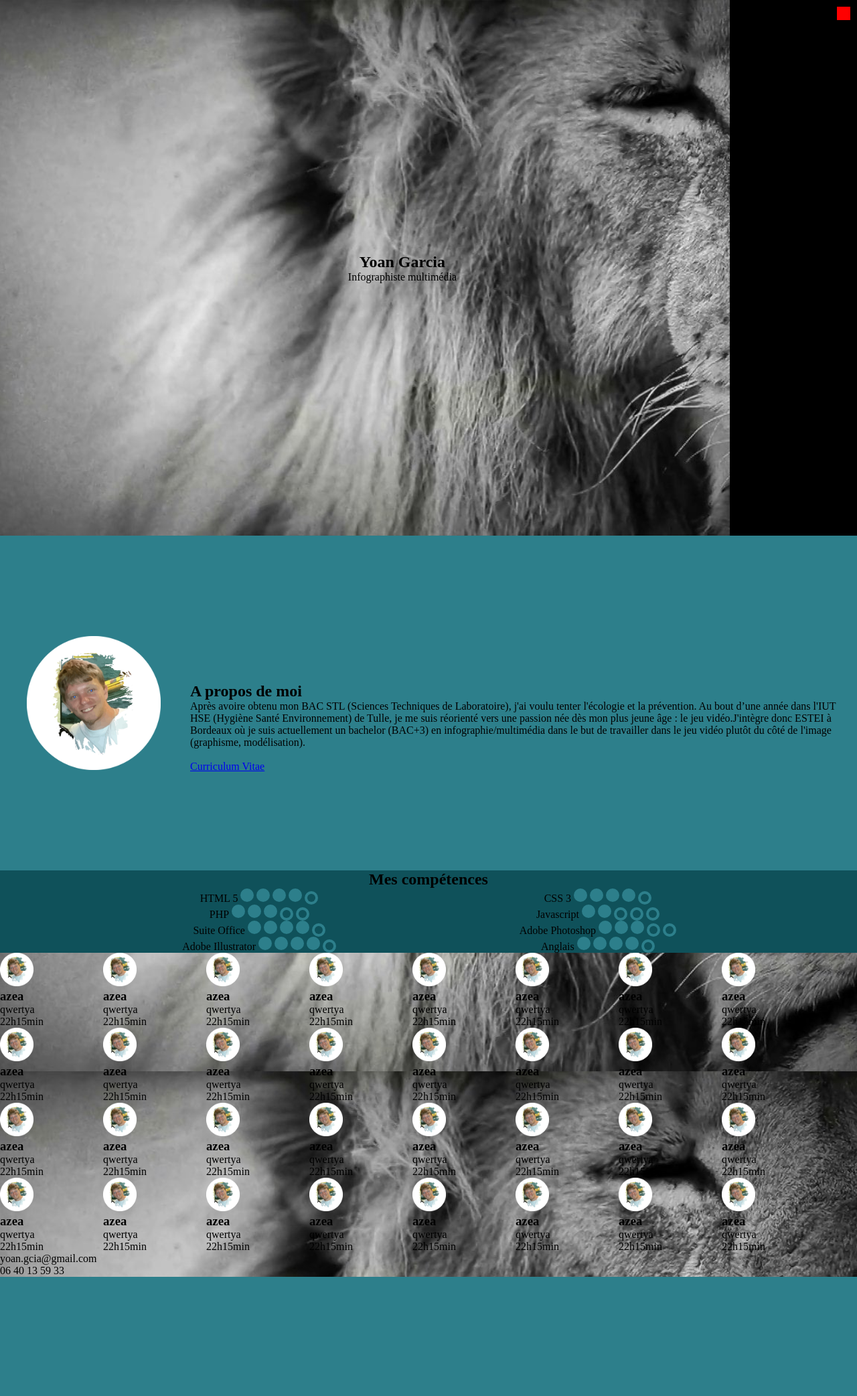
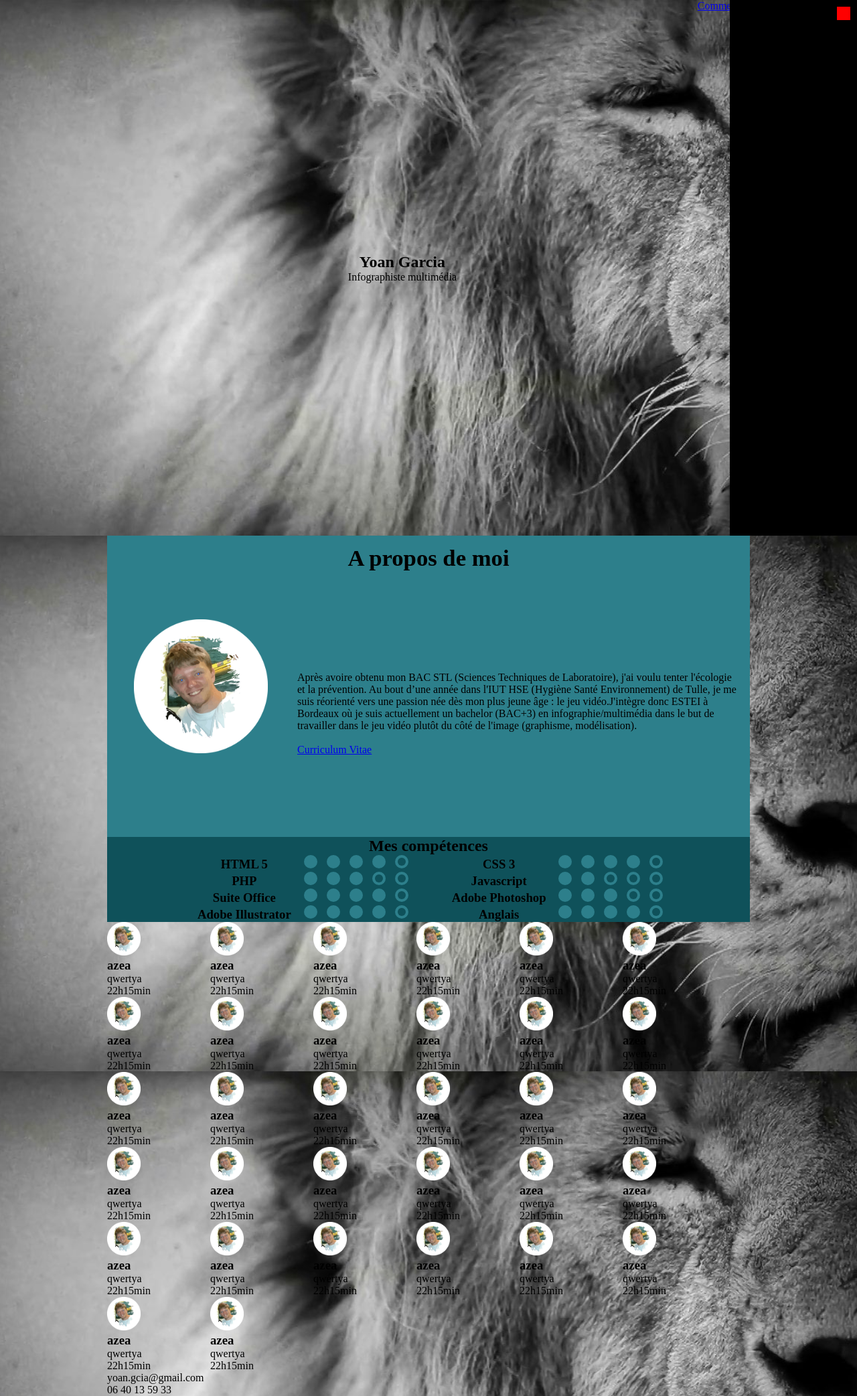
Before and after one commit to YoanGarcia/Porfolio, a PHP site: page / in a window 1280 px wide. Shown: the whole page at 67% size. Before the commit the page ends 1907 px from the top, so only its background shows below. Run offline with PHP 8.4, Linux system fonts and the light colour scheme; data comes from the database, SQL or seed files in the repository.

Commit message:
aze
les point de compétence toujour décaler mais moin

```diff
--- a/css/style.css
+++ b/css/style.css
@@ -10,40 +10,8 @@
 	background-repeat: no-repeat;
 	background-size: cover;
 	background-attachment: fixed;
-}
-
-.check
-{
-	display: inline-block;
-	background: rgb(45, 127, 139);
-	width: 20px;
-	height: 20px;
-	border-radius: 20px;
-}
-
-.uncheck
-{
-	display: flex;
-	background: rgb(45, 127, 139);
-	width: 20px;
-	height: 20px;
-	border-radius: 20px;
-}
-
-.uncheck1
-{
-	margin: auto;
-	display: inline-block;
-	background: rgb(15, 81, 90);
-	width: 12px;
-	height: 12px;
-	border-radius: 12px;
-}
-
-.uncheck2
-{
-	width: 20px;
-	display: inline-block;
+	width: 960px;
+	margin: 0 auto;
 }
 
 .bouton_commencer
@@ -103,21 +71,28 @@
 #apropo
 {
 	background: rgb(45, 127, 139);
-	height: 500px;
+	height: 450px;
+}
+
+#apropo h1
+{
+	font-size: 26pt;
+    text-align: center;
+    padding: 0.4em 0em 0.4em 0em;
 }
 
 #img_cv
 {
 	width: 200px;
 	height:200px;
-	margin: 150px 40px 50px 40px;
+	margin: calc(450px/2 - 100px - 66.72px) 40px 40px 40px;
 	display: inline-block;
 }
 
 #desc_apropos
 {
 	display: inline-block;
-	width: calc(100% - 284px);
+	width: calc(100% - 304px);
 }
 
 
@@ -135,6 +110,51 @@
 	width: 49%;
 }
 
+.competence h3
+{
+	width: 40%;
+	display: inline-block;
+}
+
+.points
+{
+	width: 20px;
+	height: 20px;
+	border-radius: 20px;
+	display: inline-block;
+	margin: 0px 0px 0px 10px;
+}
+
+.check
+{
+	display: inline-block;
+	background: rgb(45, 127, 139);
+	width: 20px;
+	height: 20px;
+	border-radius: 20px;
+}
+
+.uncheck
+{
+	display: flex;
+	background: rgb(45, 127, 139);
+	width: 20px;
+	height: 20px;
+	border-radius: 20px;
+	position:relative;
+	top: -4px;
+}
+
+.uncheck1
+{
+	margin: auto;
+	display: inline-block;
+	background: rgb(15, 81, 90);
+	width: 12px;
+	height: 12px;
+	border-radius: 12px;
+}
+
 .creation
 {
 	display: inline-block;
--- a/index.php
+++ b/index.php
@@ -48,11 +48,11 @@
 		</header>
 
 		<section id="apropo">
+			<h1>A propos de moi</h1>
 			<div id="img_cv">
 				<img src="IMG/<?=$infos['photoCV']?>" width="200" heigth="200">
 			</div>
 			<div id="desc_apropos">
-				<h2>A propos de moi</h2>
 				<p  alt="A propos de moi" title="A propos de moi"><?=$infos['apropos']?></p><br>
 
 				<a href="<?=$infos['lien_cv']?>" alt="Lien vers mon Curriculum Vitae" title="Lien vers mon Curriculum Vitae">Curriculum Vitae</a>
@@ -64,12 +64,12 @@
 
 		<?php foreach ($competences as $competence): ?>
 			<section class="competence">
-				<label><?=$competence['titre']?></label>
+				<h3><?=$competence['titre']?></h3>
 				<?php for($i = 0; $i < $competence['points']; $i++): ?>
-					<div class="check"></div>
+					<div class="check points"></div>
 				<?php endfor ?>
 				<?php for($i = 0; $i < (5 - $competence['points']); $i++): ?>
-					<div class="uncheck2"><div class="uncheck"><div class="uncheck1"></div></div></div>
+					<div class="points"><div class="uncheck"><div class="uncheck1"></div></div></div>
 				<?php endfor ?>
 			</section>
 		<?php endforeach ?>
```
